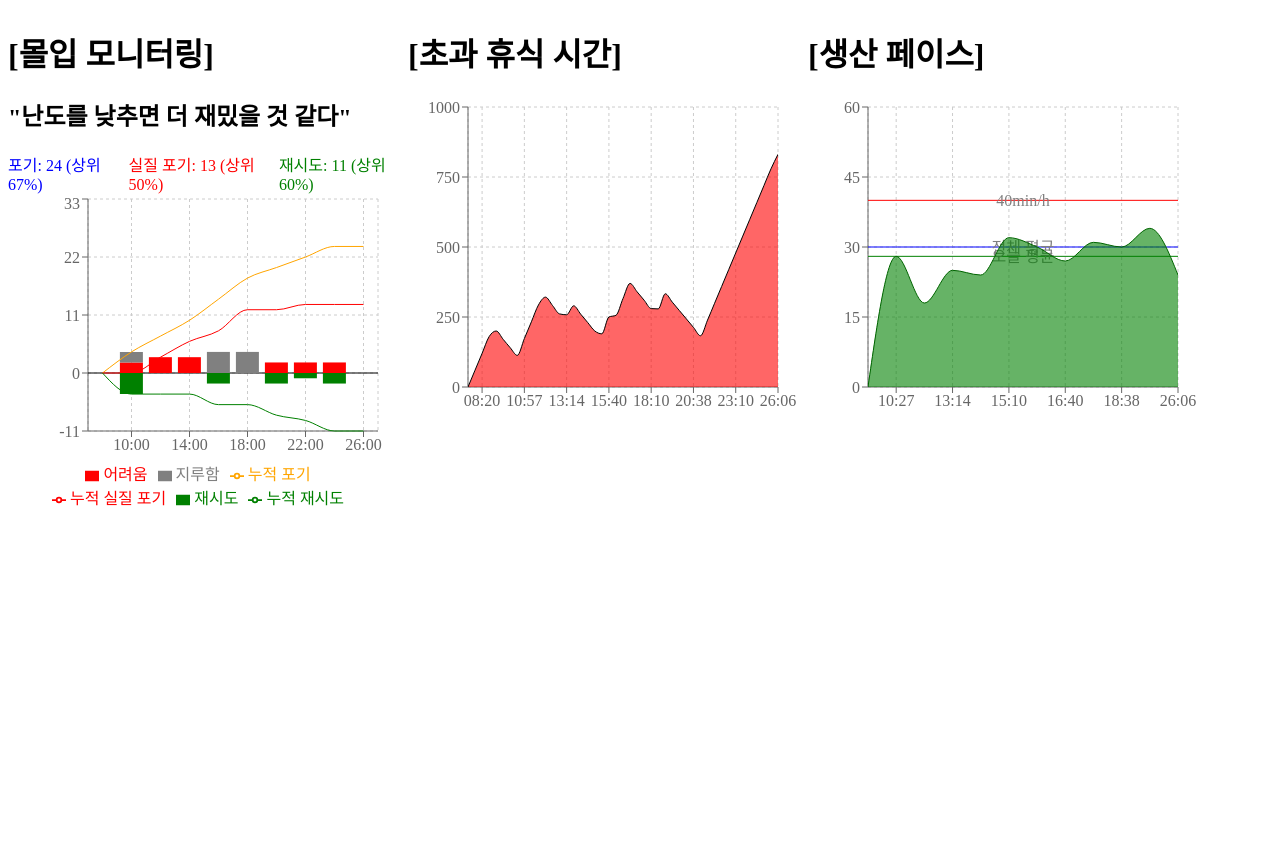
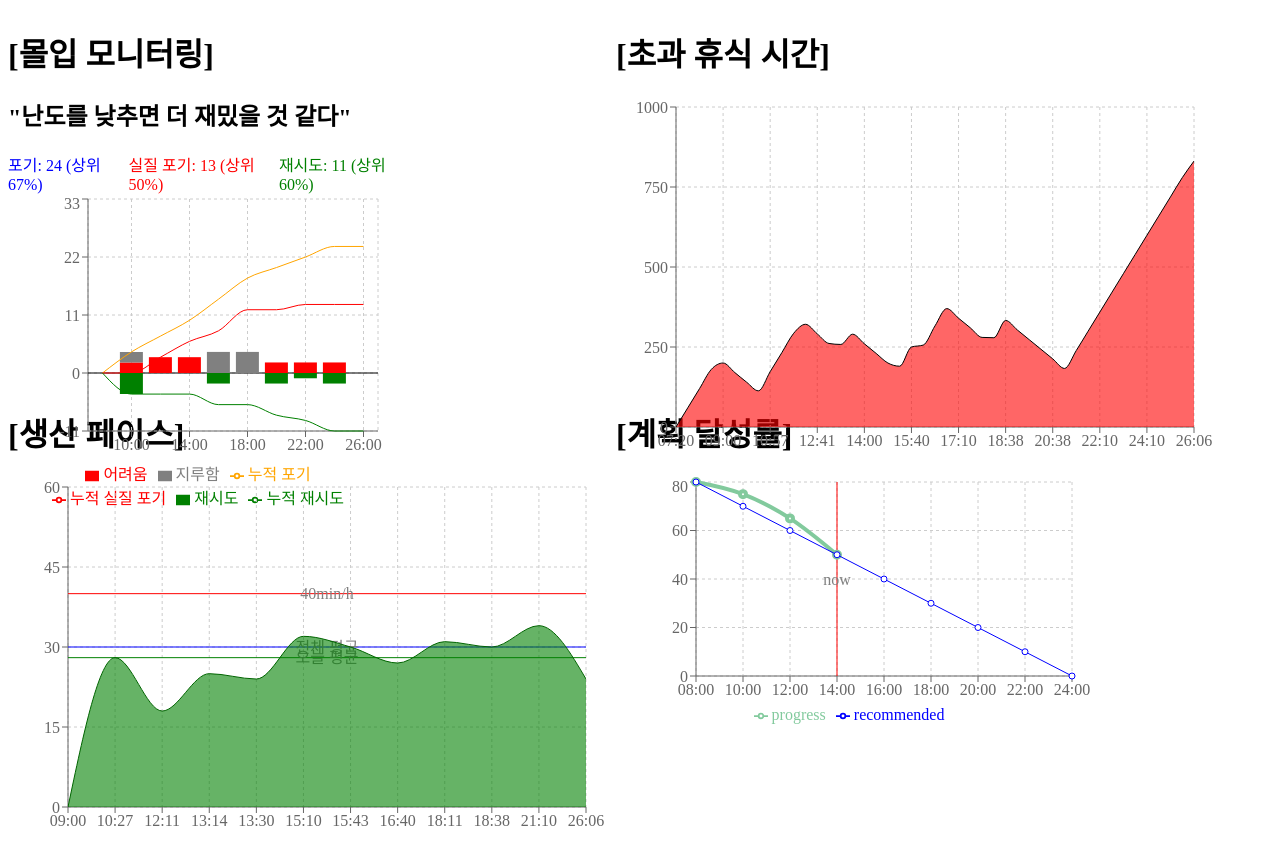
Before and after one commit to seongbin9786/my-time, a React (Vite) app: page / in a window 1280 px wide. Before the commit the page ends 800 px from the top, so only its background shows below. Built offline with nearby package versions, Linux system fonts and the light colour scheme.

Commit message:
feat: 계획 번다운 차트, 더미 데이터

```diff
--- a/src/App.tsx
+++ b/src/App.tsx
@@ -2,16 +2,17 @@ import { PropsWithChildren } from 'react';
 
 import { EXAMPLE_AVAILABLE_REST_TIME } from './assets/api/AvailableRestTimeData';
 import { FLOW_EXAPLE_DATA, FLOW_EXAPLE_RATIO } from './assets/api/FlowData';
+import { PLAN_BURNDOWN_DATA } from './assets/api/PlanBurdownData';
 import { EXAMPLE_PRODUCTIVE_PACE_DATA } from './assets/api/ProductivePaceData';
 import { AvailableRestTimeChart } from './components/charts/AvailableRestTimeChart';
 import { FlowStatusChart } from './components/charts/FlowStatusChart';
+import { PlanBurndownChart } from './components/charts/PlanBurndownChart';
 import { ProductivePaceChart } from './components/charts/ProductivePaceChart';
 
 const Container = (props: PropsWithChildren) => (
   <div
     style={{
-      width: '50vh',
-      height: '40vh',
+      height: '45vh',
     }}
   >
     {props.children}
@@ -21,7 +22,11 @@ const Container = (props: PropsWithChildren) => (
 export const App = () => (
   <div
     style={{
-      display: 'flex',
+      display: 'grid',
+      width: '95vw',
+      height: '95vh',
+      gridTemplateColumns: '1fr 1fr',
+      gridTemplateRows: '1fr 1fr',
     }}
   >
     <Container>
@@ -33,6 +38,7 @@ export const App = () => (
       <h1>[초과 휴식 시간]</h1>
       <AvailableRestTimeChart logs={EXAMPLE_AVAILABLE_REST_TIME} />
     </Container>
+
     <Container>
       <h1>[생산 페이스]</h1>
       <ProductivePaceChart
@@ -41,5 +47,9 @@ export const App = () => (
         todayAvg={28}
       />
     </Container>
+    <Container>
+      <h1>[계획 달성률]</h1>
+      <PlanBurndownChart data={PLAN_BURNDOWN_DATA} />
+    </Container>
   </div>
 );
--- /dev/null
+++ b/src/assets/api/PlanBurdownData.ts
@@ -0,0 +1,48 @@
+export interface PlanBurndown {
+  name: string;
+  progress?: number;
+  recommended: number;
+}
+
+export const PLAN_BURNDOWN_DATA = [
+  {
+    name: '08:00',
+    progress: 80,
+    recommended: 80,
+  },
+  {
+    name: '10:00',
+    progress: 75,
+    recommended: 70,
+  },
+  {
+    name: '12:00',
+    progress: 65,
+    recommended: 60,
+  },
+  {
+    name: '14:00',
+    progress: 50,
+    recommended: 50,
+  },
+  {
+    name: '16:00',
+    recommended: 40,
+  },
+  {
+    name: '18:00',
+    recommended: 30,
+  },
+  {
+    name: '20:00',
+    recommended: 20,
+  },
+  {
+    name: '22:00',
+    recommended: 10,
+  },
+  {
+    name: '24:00',
+    recommended: 0,
+  },
+];
--- /dev/null
+++ b/src/components/charts/PlanBurndownChart.tsx
@@ -0,0 +1,53 @@
+import {
+  CartesianGrid,
+  Legend,
+  Line,
+  LineChart,
+  ReferenceLine,
+  ResponsiveContainer,
+  Tooltip,
+  XAxis,
+  YAxis,
+} from 'recharts';
+
+import { PlanBurndown } from '../../assets/api/PlanBurdownData';
+
+interface PlanBurndownChartProps {
+  data: PlanBurndown[];
+}
+
+export const PlanBurndownChart = ({ data }: PlanBurndownChartProps) => {
+  const currentTimeIdx =
+    (data.findIndex((d) => d.progress === undefined) || data.length) - 1;
+  const currentTime = data[currentTimeIdx].name;
+
+  return (
+    <ResponsiveContainer width="80%" height="70%">
+      <LineChart
+        width={500}
+        height={300}
+        data={data}
+        margin={{
+          top: 5,
+          right: 30,
+          left: 20,
+          bottom: 5,
+        }}
+      >
+        <CartesianGrid strokeDasharray="3 3" />
+        <XAxis dataKey="name" />
+        <YAxis />
+        <Tooltip />
+        <Legend />
+        <ReferenceLine x={currentTime} stroke="red" label="now" />
+        <Line
+          type="monotone"
+          dataKey="progress"
+          stroke="#82ca9d"
+          strokeWidth={4}
+        />
+        <Line type="monotone" dataKey="recommended" stroke="blue" />
+      </LineChart>
+    </ResponsiveContainer>
+  );
+};
```
